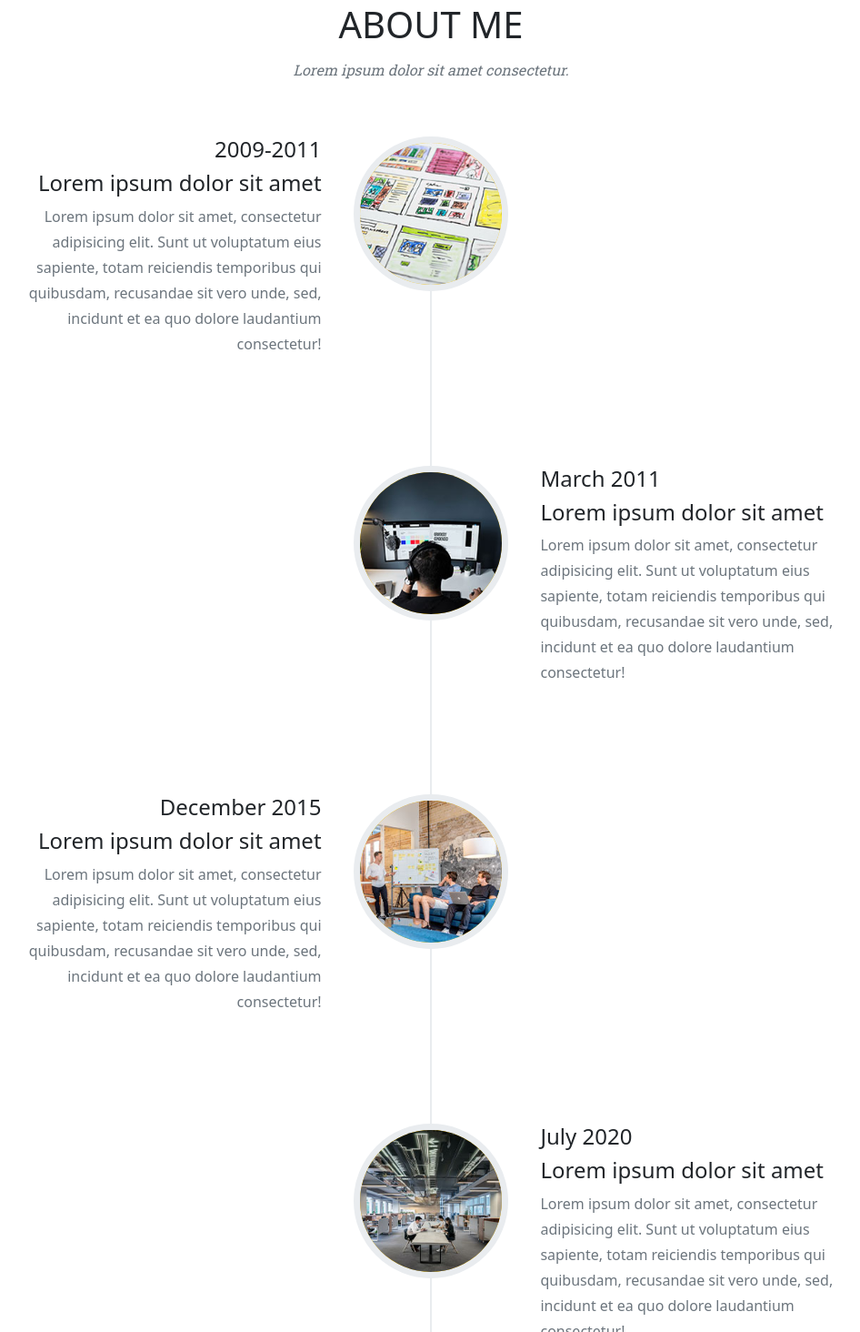
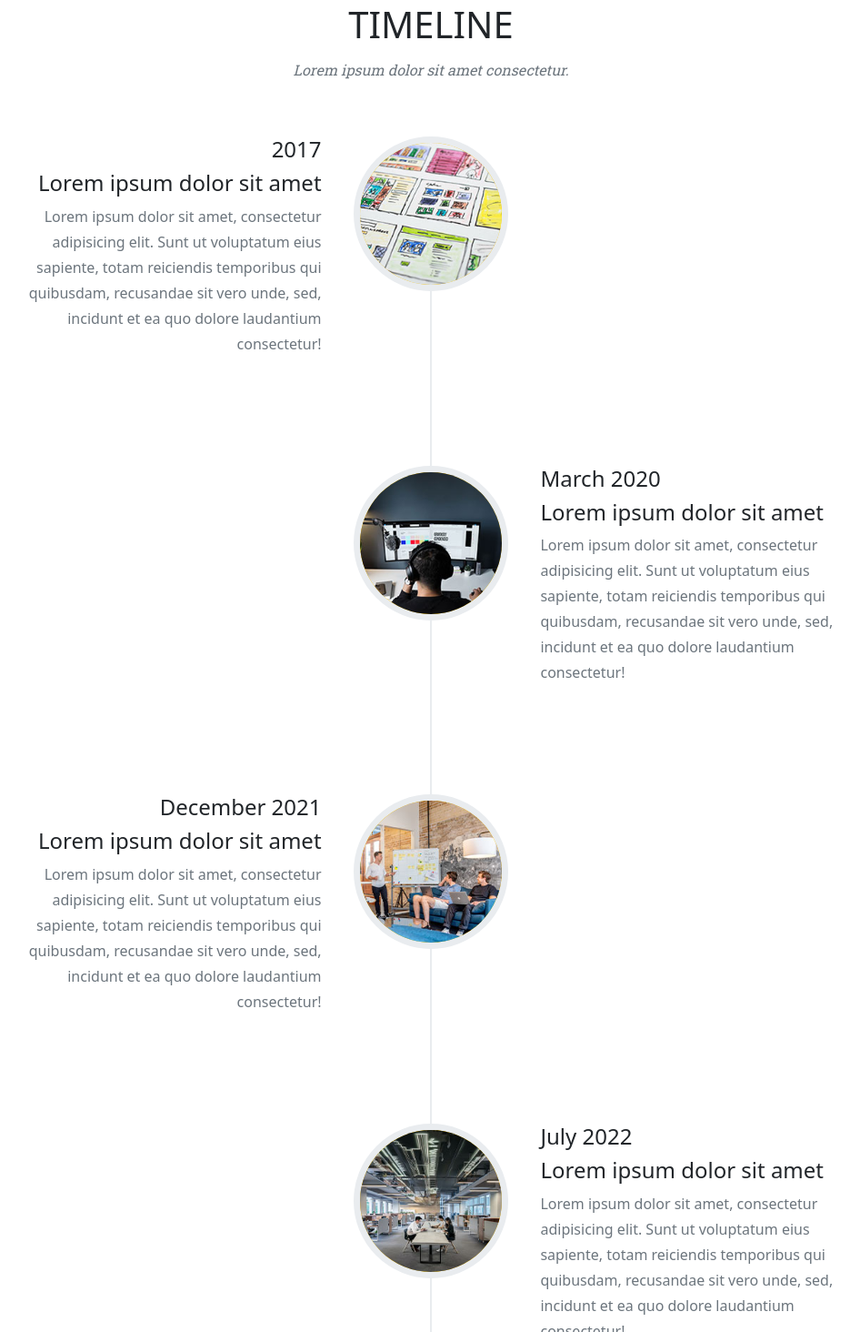
Before and after one commit to MadhawaRathnayake/Website-0, a plain HTML site: page index.html in a window 1280 px wide. Shown: the part 1487-2951 px from the top of the page at 91% size, without its empty margins (166-1112 px from the left). Drawn offline with nearby package versions, Linux system fonts and the light colour scheme.

Commit message:
Update index.html

```diff
--- a/index.html
+++ b/index.html
@@ -84,7 +84,7 @@
   <section class="page-section" id="about">
     <div class="container">
       <div class="text-center">
-        <h2 class="section-heading text-uppercase">About Me</h2>
+        <h2 class="section-heading text-uppercase">Timeline</h2>
         <h3 class="section-subheading text-muted">Lorem ipsum dolor sit amet consectetur.</h3>
       </div>
       <ul class="timeline">
@@ -92,7 +92,7 @@
           <div class="timeline-image"><img class="rounded-circle img-fluid" src="assets/img/about/1.jpg" alt="..." /></div>
           <div class="timeline-panel">
             <div class="timeline-heading">
-              <h4>2009-2011</h4>
+              <h4>2017</h4>
               <h4 class="subheading">Lorem ipsum dolor sit amet</h4>
             </div>
             <div class="timeline-body">
@@ -105,7 +105,7 @@
           <div class="timeline-image"><img class="rounded-circle img-fluid" src="assets/img/about/2.jpg" alt="..." /></div>
           <div class="timeline-panel">
             <div class="timeline-heading">
-              <h4>March 2011</h4>
+              <h4>March 2020</h4>
               <h4 class="subheading">Lorem ipsum dolor sit amet</h4>
             </div>
             <div class="timeline-body">
@@ -118,7 +118,7 @@
           <div class="timeline-image"><img class="rounded-circle img-fluid" src="assets/img/about/3.jpg" alt="..." /></div>
           <div class="timeline-panel">
             <div class="timeline-heading">
-              <h4>December 2015</h4>
+              <h4>December 2021</h4>
               <h4 class="subheading">Lorem ipsum dolor sit amet</h4>
             </div>
             <div class="timeline-body">
@@ -131,7 +131,7 @@
           <div class="timeline-image"><img class="rounded-circle img-fluid" src="assets/img/about/4.jpg" alt="..." /></div>
           <div class="timeline-panel">
             <div class="timeline-heading">
-              <h4>July 2020</h4>
+              <h4>July 2022</h4>
               <h4 class="subheading">Lorem ipsum dolor sit amet</h4>
             </div>
             <div class="timeline-body">
```
